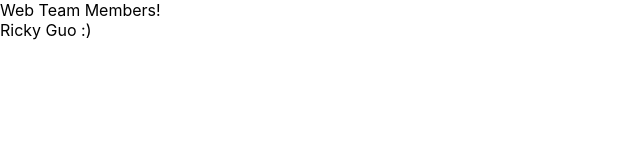
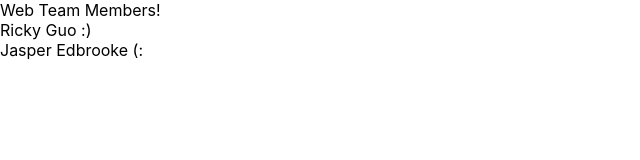
Before and after one commit to graceoncampus/goc-web-v3, a React (Create React App) app: page / in a window 1280 px wide. Shown: the top 160 px of the page, without its empty margins (0-640 px from the left). Built offline with nearby package versions, Linux system fonts and the light colour scheme.

Commit message:
add name to web team

```diff
--- a/src/App.tsx
+++ b/src/App.tsx
@@ -7,6 +7,7 @@ const App = () => {
     <div className="webTeamMembers">
       <span> Web Team Members! </span>
       <span> Ricky Guo :) </span>
+      <span> Jasper Edbrooke (: </span>
     </div>
   );
 }
```
